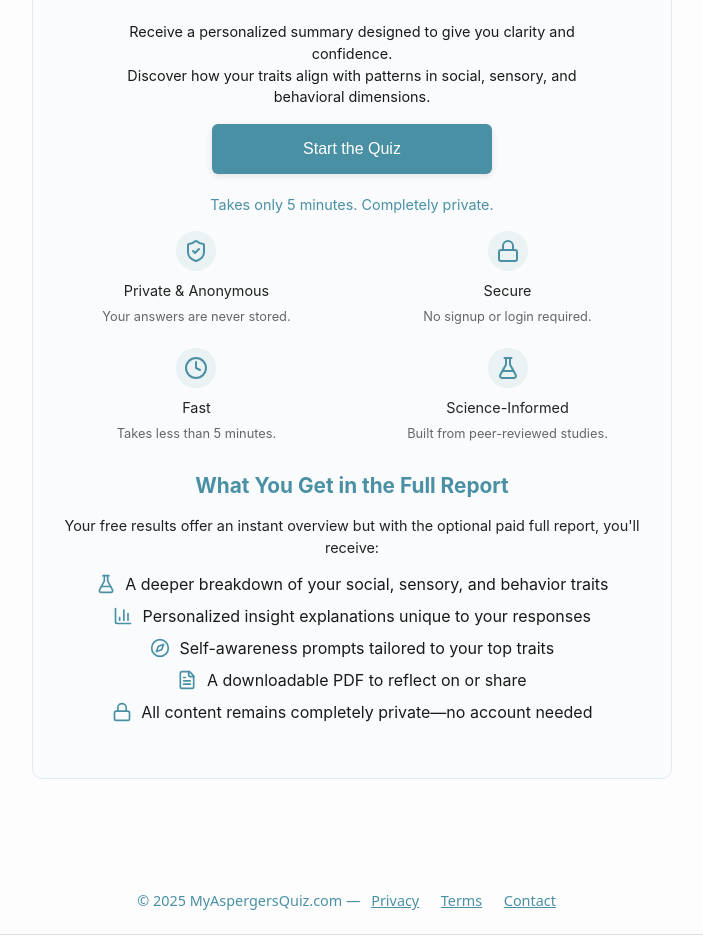
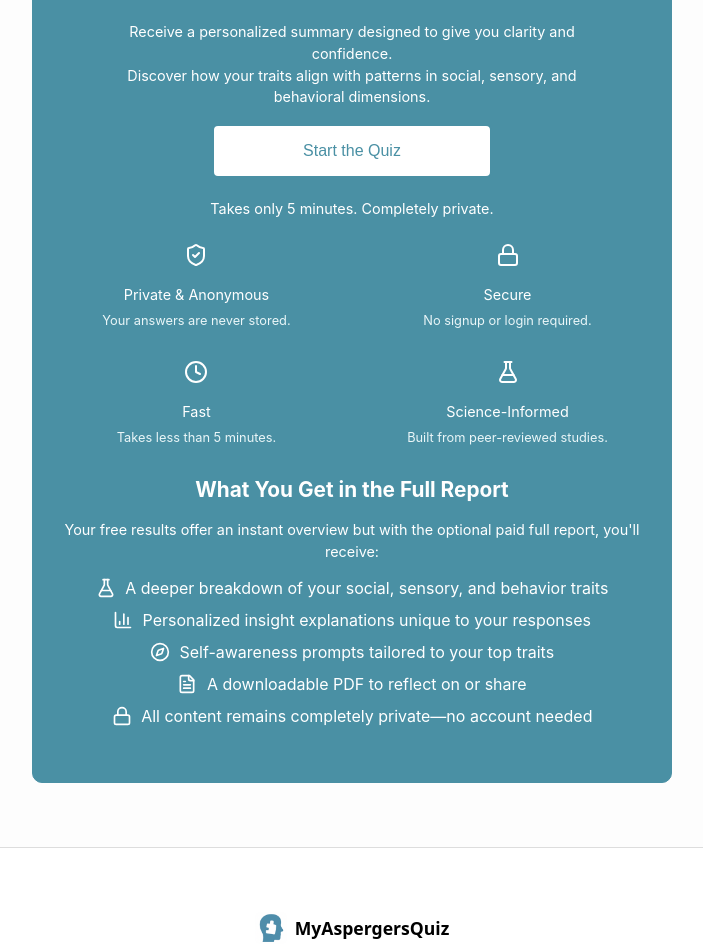
Before and after one commit to Westerntf/myaspergersquiz, a Next.js app: page / in a window 1280 px wide. Shown: the part 560-1512 px from the top of the page, without its empty margins (288-991 px from the left). Built offline with nearby package versions, Linux system fonts and the light colour scheme; a web font is replaced by a local one.

Commit message:
style: keep homepage colors and layout as-is with blue alert bar

```diff
--- a/src/pages/index.tsx
+++ b/src/pages/index.tsx
@@ -210,9 +210,9 @@ export default function Home() {
         }}
       >
         <div style={{
-          backgroundColor: "#eaf6f8",
+          backgroundColor: "#4A90A4",
           border: "1px solid #4A90A4",
-          color: "#1a1a1a",
+          color: "#fff",
           padding: "1rem 1.25rem",
           borderRadius: "8px",
           fontSize: "0.9rem",
@@ -223,14 +223,14 @@ export default function Home() {
           marginRight: "auto",
           boxSizing: "border-box"
         }}>
-          <strong style={{ color: "#31758a", fontWeight: "600" }}>Important:</strong> To save your full results and access them later, you'll need to create a free account.
+          <strong style={{ color: "#fff", fontWeight: "600" }}>Important:</strong> To save your full results and access them later, you'll need to create a free account.
           <br />
-          Just <a href="/signup" style={{ color: "#31758a", textDecoration: "underline", fontWeight: 500 }}>sign up</a> before you take the quiz or <a href="/login" style={{ color: "#31758a", textDecoration: "underline", fontWeight: 500 }}>log in</a> if you already have an account. Your results will be saved privately to your profile.
+          Just <a href="/signup" style={{ color: "#fff", textDecoration: "underline", fontWeight: 500 }}>sign up</a> before you take the quiz or <a href="/login" style={{ color: "#fff", textDecoration: "underline", fontWeight: 500 }}>log in</a> if you already have an account. Your results will be saved privately to your profile.
         </div>
   {/* Unified Intro, What to Expect, and Full Report sections in a single container */}
   <div style={{
-    backgroundColor: "#f9fbfc",
-    border: "1px solid #e4ebf0",
+    backgroundColor: "#4A90A4",
+    border: "1px solid #4A90A4",
     borderRadius: "10px",
     padding: "1.5rem",
     marginTop: "2rem",
@@ -260,7 +260,7 @@ export default function Home() {
         <span style={{
           fontSize: "1.25rem",
           fontWeight: 700,
-          color: "#1a1a1a",
+          color: "#fff",
           fontFamily: "'Inter', sans-serif",
           display: "inline-block",
           verticalAlign: "middle"
@@ -268,7 +268,7 @@ export default function Home() {
           MyAspergersQuiz
         </span>
       </div>
-      <p style={{ fontSize: "0.9rem", color: "#4A90A4", margin: "0 0 0.75rem 0", lineHeight: "1.5" }}>Explore with Ease. Reflect with Confidence.</p>
+      <p style={{ fontSize: "0.9rem", color: "#fff", margin: "0 0 0.75rem 0", lineHeight: "1.5" }}>Explore with Ease. Reflect with Confidence.</p>
       {/* Visually hidden breadcrumb navigation for SEO & accessibility */}
       <nav aria-label="Breadcrumb" style={{ position: "absolute", left: "-10000px", top: "auto", width: "1px", height: "1px", overflow: "hidden" }}>
         <ol>
@@ -284,21 +284,21 @@ export default function Home() {
         margin: "0.25rem 0 1rem",
         lineHeight: "1.3",
         fontWeight: 700,
-        color: "#4A90A4"
+        color: "#fff"
       }}>
         Discover and Understand <br /> Your Unique Strengths
       </h1>
-      <p style={{ marginBottom: "0.75rem", fontSize: "0.9rem", lineHeight: "1.5" }}>
+      <p style={{ marginBottom: "0.75rem", fontSize: "0.9rem", lineHeight: "1.5", color: "#fff" }}>
         Built independently using research inspired by organizations such as the Aspergers Research Institute.
         Informed by academic research in social, sensory, and behavioral traits.
       </p>
     </div>
     {/* What to Expect Section */}
     <div style={{ marginTop: "2rem", textAlign: "center" }}>
-      <h2 style={{ fontSize: "1.3rem", fontWeight: "bold", marginBottom: "1.5rem", color: "#4A90A4" }}>What to Expect</h2>
+      <h2 style={{ fontSize: "1.3rem", fontWeight: "bold", marginBottom: "1.5rem", color: "#fff" }}>What to Expect</h2>
       <p style={{
         fontSize: "0.9rem",
-        color: "#1a1a1a",
+        color: "#fff",
         textAlign: "center",
         maxWidth: "500px",
         margin: "0 auto 0.75rem auto",
@@ -311,9 +311,9 @@ export default function Home() {
         <button
           aria-label="Start the Autism Traits Quiz"
           style={{
-            background: "#4A90A4",
-            color: "#fff",
-            border: "none",
+            background: "#fff",
+            color: "#4A90A4",
+            border: "2px solid #4A90A4",
             borderRadius: "6px",
             padding: "1rem 2.4rem",
             width: "100%",
@@ -321,19 +321,27 @@ export default function Home() {
             margin: "0 auto",
             fontSize: "1rem",
             cursor: "pointer",
-            boxShadow: "0 2px 6px rgba(0, 0, 0, 0.1)",
-            transition: "background 0.2s ease",
+            boxShadow: "none",
+            transition: "all 0.3s ease",
             marginTop: "1rem",
             marginBottom: "1.25rem",
-            display: "block"
+            display: "block",
           }}
-          onMouseOver={(e) => e.currentTarget.style.background = '#3b7183'}
-          onMouseOut={(e) => e.currentTarget.style.background = '#4A90A4'}
+          onMouseOver={(e) => {
+            e.currentTarget.style.background = '#4A90A4';
+            e.currentTarget.style.color = '#fff';
+            e.currentTarget.style.boxShadow = '0 4px 8px rgba(74, 144, 164, 0.4)';
+          }}
+          onMouseOut={(e) => {
+            e.currentTarget.style.background = '#fff';
+            e.currentTarget.style.color = '#4A90A4';
+            e.currentTarget.style.boxShadow = 'none';
+          }}
         >
           Start the Quiz
         </button>
       </a>
-      <p style={{ fontSize: "0.9rem", color: "#4A90A4", marginTop: "0.4rem", lineHeight: "1.5" }}>
+      <p style={{ fontSize: "0.9rem", color: "#fff", marginTop: "0.4rem", lineHeight: "1.5" }}>
         Takes only 5 minutes. Completely private.
       </p>
       <ul style={{
@@ -346,7 +354,7 @@ export default function Home() {
         padding: 0,
         marginTop: "1rem",
         marginBottom: "2rem",
-        color: "#333",
+        color: "#fff",
         fontSize: "1rem"
       }}>
         <li style={{
@@ -354,122 +362,116 @@ export default function Home() {
           flexDirection: "column",
           alignItems: "center",
           gap: "0.4rem",
-          color: "#222"
+          color: "#fff"
         }}>
           <div style={{
-            backgroundColor: "#eaf2f4",
+            backgroundColor: "transparent",
             padding: "0.5rem",
             borderRadius: "50%",
             display: "inline-flex",
             justifyContent: "center",
             alignItems: "center"
           }}>
-            <ShieldCheck size={24} color="#4A90A4" />
+            <ShieldCheck size={24} color="#fff" />
           </div>
-          <span style={{ fontSize: "0.9rem", marginTop: "0.25rem" }}>Private & Anonymous</span>
-          <span style={{ fontSize: "0.8rem", color: "#666", marginTop: "0.25rem" }}>Your answers are never stored.</span>
+          <span style={{ fontSize: "0.9rem", marginTop: "0.25rem", color: "#fff" }}>Private & Anonymous</span>
+          <span style={{ fontSize: "0.8rem", color: "#eaf6f8", marginTop: "0.25rem" }}>Your answers are never stored.</span>
         </li>
         <li style={{
           display: "flex",
           flexDirection: "column",
           alignItems: "center",
           gap: "0.4rem",
-          color: "#222"
+          color: "#fff"
         }}>
           <div style={{
-            backgroundColor: "#eaf2f4",
+            backgroundColor: "transparent",
             padding: "0.5rem",
             borderRadius: "50%",
             display: "inline-flex",
             justifyContent: "center",
             alignItems: "center"
           }}>
-            <Lock size={24} color="#4A90A4" />
+            <Lock size={24} color="#fff" />
           </div>
-          <span style={{ fontSize: "0.9rem", marginTop: "0.25rem" }}>Secure</span>
-          <span style={{ fontSize: "0.8rem", color: "#666", marginTop: "0.25rem" }}>No signup or login required.</span>
+          <span style={{ fontSize: "0.9rem", marginTop: "0.25rem", color: "#fff" }}>Secure</span>
+          <span style={{ fontSize: "0.8rem", color: "#eaf6f8", marginTop: "0.25rem" }}>No signup or login required.</span>
         </li>
         <li style={{
           display: "flex",
           flexDirection: "column",
           alignItems: "center",
           gap: "0.4rem",
-          color: "#222"
+          color: "#fff"
         }}>
           <div style={{
-            backgroundColor: "#eaf2f4",
+            backgroundColor: "transparent",
             padding: "0.5rem",
             borderRadius: "50%",
             display: "inline-flex",
             justifyContent: "center",
             alignItems: "center"
           }}>
-            <Clock size={24} color="#4A90A4" />
+            <Clock size={24} color="#fff" />
           </div>
-          <span style={{ fontSize: "0.9rem", marginTop: "0.25rem" }}>Fast</span>
-          <span style={{ fontSize: "0.8rem", color: "#666", marginTop: "0.25rem" }}>Takes less than 5 minutes.</span>
+          <span style={{ fontSize: "0.9rem", marginTop: "0.25rem", color: "#fff" }}>Fast</span>
+          <span style={{ fontSize: "0.8rem", color: "#eaf6f8", marginTop: "0.25rem" }}>Takes less than 5 minutes.</span>
         </li>
         <li style={{
           display: "flex",
           flexDirection: "column",
           alignItems: "center",
           gap: "0.4rem",
-          color: "#222"
+          color: "#fff"
         }}>
           <div style={{
-            backgroundColor: "#eaf2f4",
+            backgroundColor: "transparent",
             padding: "0.5rem",
             borderRadius: "50%",
             display: "inline-flex",
             justifyContent: "center",
             alignItems: "center"
           }}>
-            <FlaskConical size={24} color="#4A90A4" />
+            <FlaskConical size={24} color="#fff" />
           </div>
-          <span style={{ fontSize: "0.9rem", marginTop: "0.25rem" }}>Science-Informed</span>
-          <span style={{ fontSize: "0.8rem", color: "#666", marginTop: "0.25rem" }}>Built from peer-reviewed studies.</span>
+          <span style={{ fontSize: "0.9rem", marginTop: "0.25rem", color: "#fff" }}>Science-Informed</span>
+          <span style={{ fontSize: "0.8rem", color: "#eaf6f8", marginTop: "0.25rem" }}>Built from peer-reviewed studies.</span>
         </li>
       </ul>
     </div>
     {/* Full Report Section */}
     <div style={{ marginTop: "2rem", textAlign: "center" }}>
-      <h2 style={{ fontSize: "1.3rem", fontWeight: "bold", marginTop: "2rem", color: "#4A90A4" }}>
+      <h2 style={{ fontSize: "1.3rem", fontWeight: "bold", marginTop: "2rem", color: "#fff" }}>
         What You Get in the Full Report
       </h2>
-      <p style={{ fontSize: "0.9rem", color: "#222", marginBottom: "1rem", textAlign: "center", lineHeight: "1.5" }}>
+      <p style={{ fontSize: "0.9rem", color: "#fff", marginBottom: "1rem", textAlign: "center", lineHeight: "1.5" }}>
         Your free results offer an instant overview but with the optional paid full report, you'll receive:
       </p>
       <ul style={{ listStyle: "none", padding: 0, marginTop: "1rem", marginBottom: "2rem", display: "flex", flexDirection: "column", gap: "0.75rem" }}>
-        <li style={{ display: "flex", alignItems: "center", gap: "0.6rem", justifyContent: "center" }}>
-          <FlaskConical size={20} color="#4A90A4" />
-          <span>A deeper breakdown of your social, sensory, and behavior traits</span>
+        <li style={{ display: "flex", alignItems: "center", gap: "0.6rem", justifyContent: "center", color: "#fff" }}>
+          <FlaskConical size={20} color="#fff" />
+          <span style={{ color: "#fff" }}>A deeper breakdown of your social, sensory, and behavior traits</span>
         </li>
-        <li style={{ display: "flex", alignItems: "center", gap: "0.6rem", justifyContent: "center" }}>
-          <BarChart3 size={20} color="#4A90A4" />
-          <span>Personalized insight explanations unique to your responses</span>
+        <li style={{ display: "flex", alignItems: "center", gap: "0.6rem", justifyContent: "center", color: "#fff" }}>
+          <BarChart3 size={20} color="#fff" />
+          <span style={{ color: "#fff" }}>Personalized insight explanations unique to your responses</span>
         </li>
-        <li style={{ display: "flex", alignItems: "center", gap: "0.6rem", justifyContent: "center" }}>
-          <Compass size={20} color="#4A90A4" />
-          <span>Self-awareness prompts tailored to your top traits</span>
+        <li style={{ display: "flex", alignItems: "center", gap: "0.6rem", justifyContent: "center", color: "#fff" }}>
+          <Compass size={20} color="#fff" />
+          <span style={{ color: "#fff" }}>Self-awareness prompts tailored to your top traits</span>
         </li>
-        <li style={{ display: "flex", alignItems: "center", gap: "0.6rem", justifyContent: "center" }}>
-          <FileText size={20} color="#4A90A4" />
-          <span>A downloadable PDF to reflect on or share</span>
+        <li style={{ display: "flex", alignItems: "center", gap: "0.6rem", justifyContent: "center", color: "#fff" }}>
+          <FileText size={20} color="#fff" />
+          <span style={{ color: "#fff" }}>A downloadable PDF to reflect on or share</span>
         </li>
-        <li style={{ display: "flex", alignItems: "center", gap: "0.6rem", justifyContent: "center" }}>
-          <Lock size={20} color="#4A90A4" />
-          <span>All content remains completely private—no account needed</span>
+        <li style={{ display: "flex", alignItems: "center", gap: "0.6rem", justifyContent: "center", color: "#fff" }}>
+          <Lock size={20} color="#fff" />
+          <span style={{ color: "#fff" }}>All content remains completely private—no account needed</span>
         </li>
       </ul>
     </div>
   </div>
       </main>
-      <footer style={{ textAlign: "center", color: "#4A90A4", fontSize: "0.9rem", marginTop: "3rem", marginBottom: "1.5rem" }}>
-        &copy; {new Date().getFullYear()} MyAspergersQuiz.com &mdash;
-        <a href="/privacy" style={{ color: "#4A90A4", margin: "0 0.75em" }}>Privacy</a>
-        <a href="/terms" style={{ color: "#4A90A4", margin: "0 0.75em" }}>Terms</a>
-        <a href="/contact" style={{ color: "#4A90A4", margin: "0 0.75em" }}>Contact</a>
-      </footer>
     </>
   );
 }
```
